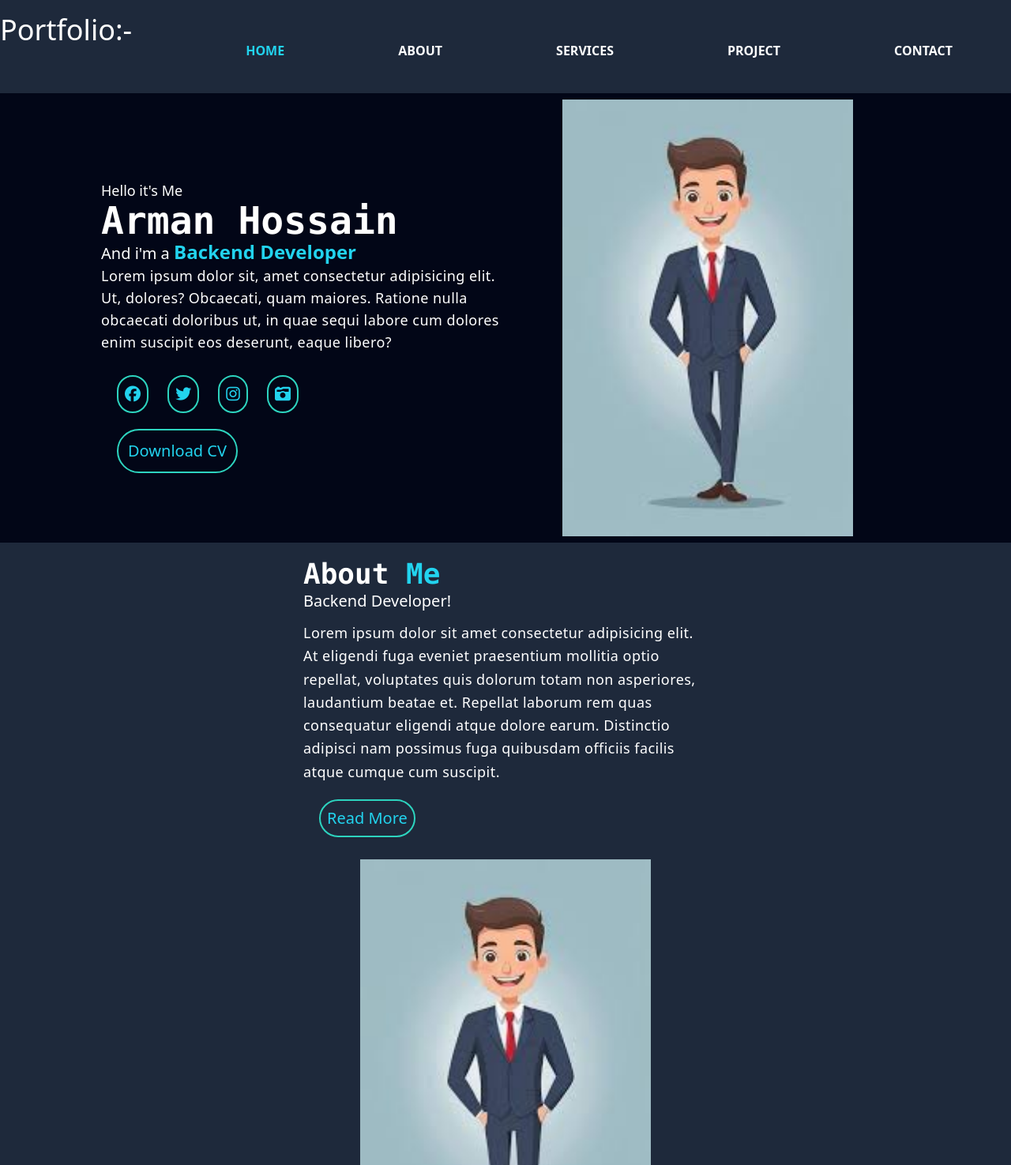
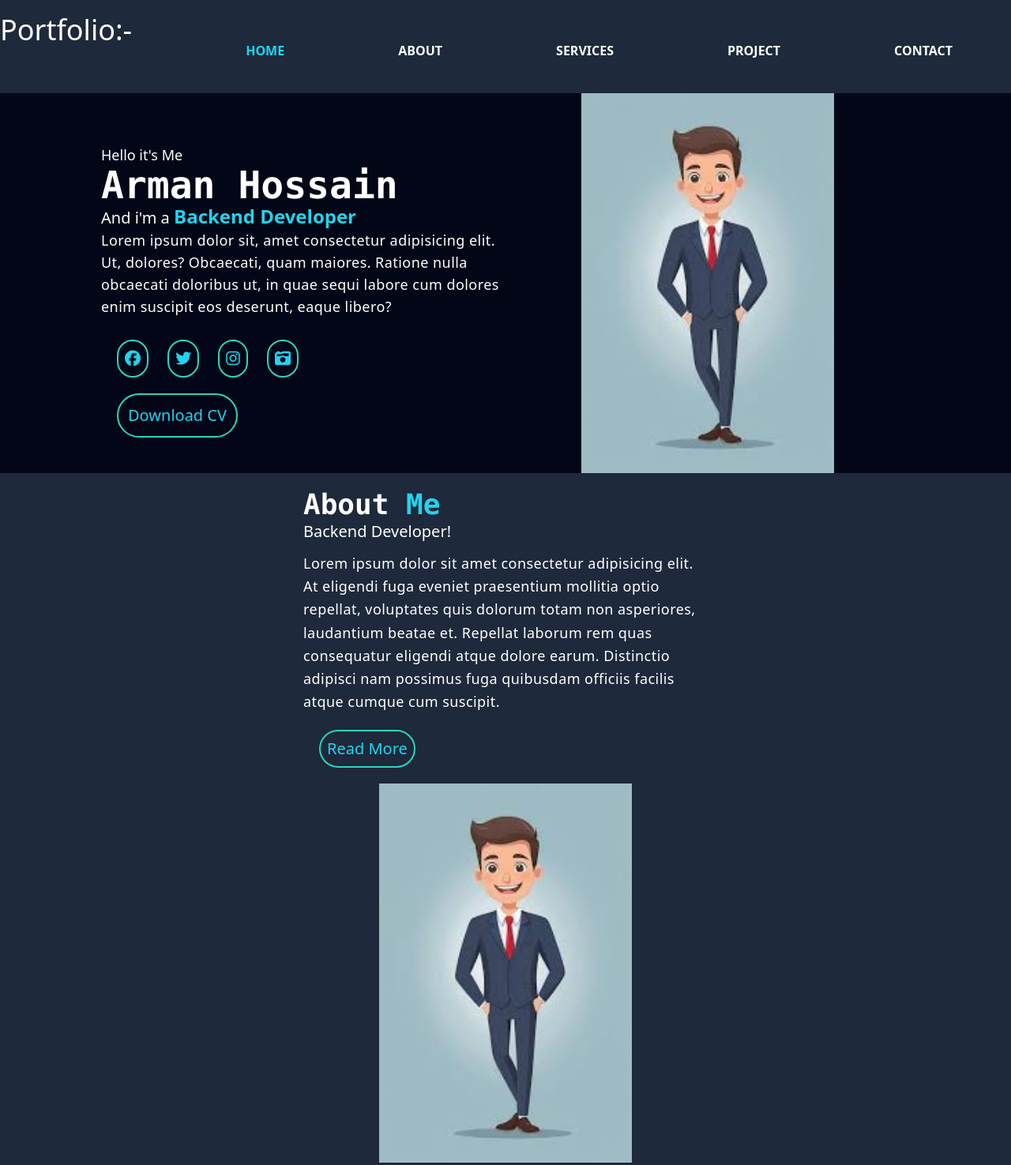
Before and after one commit to amd452230/tailwind-project, a website built with Vite: page index.html in a window 1280 px wide. Shown: the top 1475 px of the page at 79% size. Built offline with nearby package versions, Linux system fonts and the light colour scheme.

Commit message:
responsive modified

```diff
--- a/index.html
+++ b/index.html
@@ -115,6 +115,7 @@
                     items-center
                     px-[10%]
                     py-0
+                    p-2
                     bg-slate-950
                     text-white">
     <div class=" md:w-1/2 w-full">
@@ -192,17 +193,17 @@
                     text-center">
                     Download CV</button>
     </div>
-            <div class="w-96
+            <div class="w-80
+                    md:w-96
                     mx-auto
                     rounded-md
                     duration-700
                     hover:shadow-3xl">
                 <img src="./img/images.jpeg" alt=""
-                class="w-80
-                    md:w-96
-                    hover:bg-slate-900
-                    mx-auto
-                    p-2">
+                class="
+                    w-72
+                    md:w-80
+                    mx-auto">
             </div>
 </section>
     <!-- section ends here -->
@@ -224,11 +225,9 @@
                     duration-700
                     hover:shadow-3xl">
         <img src="./img/images.jpeg" alt=""
-            class=" w-80
-                    md:w-96
-                    hover:bg-slate-900
-                    mx-auto
-                    p-2">
+            class=" w-72
+                    md:w-80
+                    mx-auto">
     </div>
 
 
```
